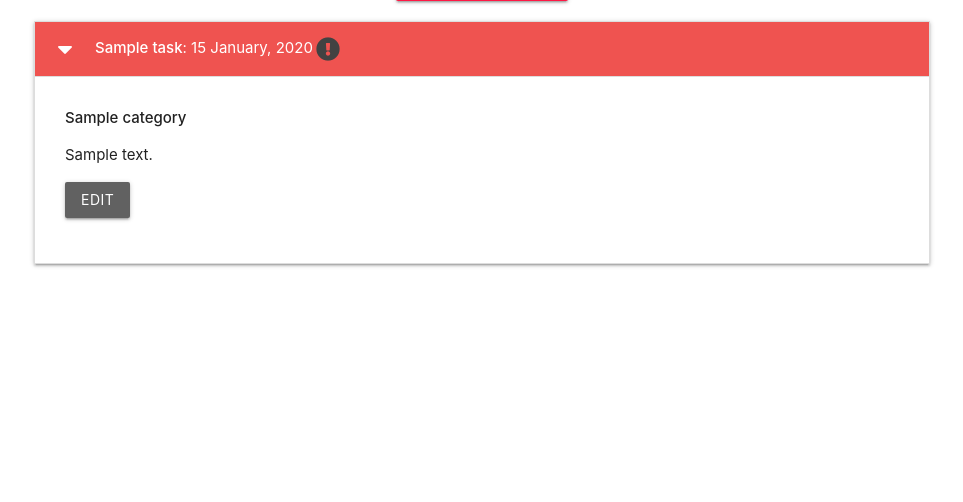
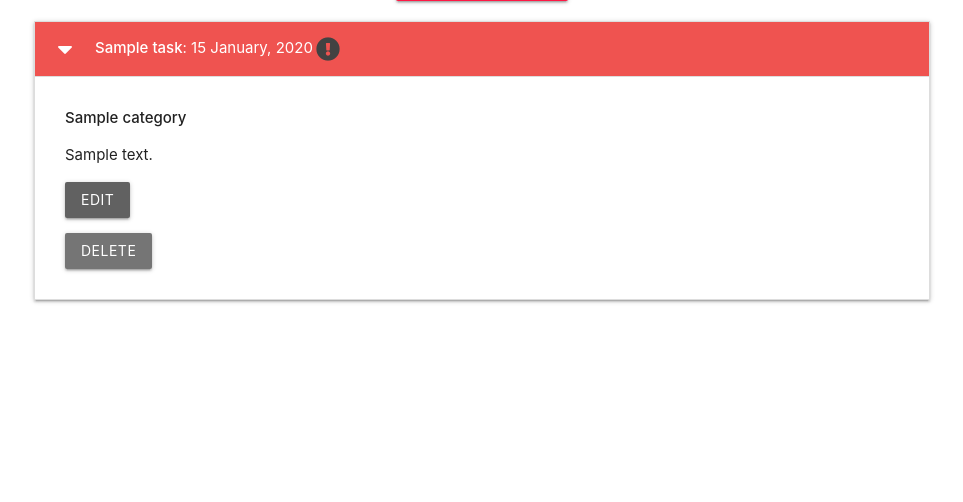
Before and after one commit to Fiona-T/task-manager-walkthrough, a Flask app: page / in a window 1280 px wide, after a click that opens the changed part. Shown: the part 212-714 px from the top of the page, without its empty margins (158-1121 px from the left). Run offline with Flask 2, Linux system fonts and the light colour scheme; tables that the repository leaves empty hold one stand-in row (values such as "Sample post").

Commit message:
add functionality to delete task in routes.py, update tasks.html with delete button and modal, update warning msg on delete modal in categories.html

```diff
--- a/taskmanager/routes.py
+++ b/taskmanager/routes.py
@@ -113,3 +113,14 @@ def edit_task(task_id):
     # categories + task above are passed into the render template using
     # variable name, variable name is used in the edit task template
     return render_template("edit_task.html", task=task, categories=categories)
+
+
+@app.route("/delete_task/<int:task_id>")
+def delete_task(task_id):
+    # get the task from the database using task_id variable
+    task = Task.query.get_or_404(task_id)
+    # delete the category using variable above if found
+    db.session.delete(task)
+    # commit the session changes
+    db.session.commit()
+    return redirect(url_for("home"))
--- a/taskmanager/templates/categories.html
+++ b/taskmanager/templates/categories.html
@@ -25,6 +25,7 @@
                 <div id="modal-{{ category.id }}" class="modal">
                     <div class="modal-content">
                         <h4>Are you sure you want to permanently delete this Category?</h4>
+                        <strong>WARNING: this will delete all related tasks!</strong>
                         <p>This action cannot be undone.</p>
                     </div>
                     <div class="modal-footer">
--- a/taskmanager/templates/tasks.html
+++ b/taskmanager/templates/tasks.html
@@ -24,6 +24,18 @@
                 <strong>{{ task.category }}</strong>
                 <p>{{ task.task_description }}</p>
                 <p><a href="{{ url_for('edit_task', task_id=task.id) }}" class="btn grey darken-2">Edit</a></p>
+                <a href="#modal-{{ task.id }}" class="btn grey darken-1 modal-trigger">Delete</a>
+                <!-- Modal - triggered by Delete button above -->
+                <div id="modal-{{ task.id }}" class="modal">
+                    <div class="modal-content">
+                        <h4>Are you sure you want to permanently delete this Task?</h4>
+                        <p>This action cannot be undone.</p>
+                    </div>
+                    <div class="modal-footer">
+                        <a href="{{ url_for('delete_task', task_id=task.id) }}" class="btn grey darken-2">Delete</a>
+                        <a href="{{ url_for('home') }}" class="btn grey darken-1">Cancel</a>
+                    </div>
+                </div>
             </div>
         </li>
         {% endfor %}
```
